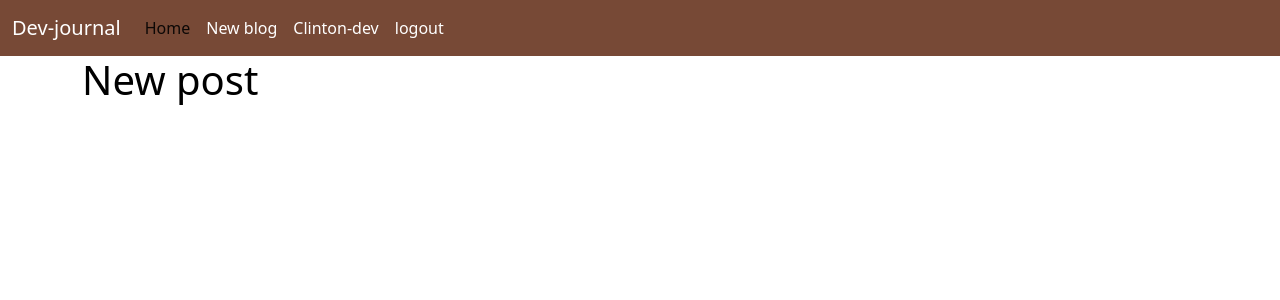
After one commit to Clinton-dev/my-dev-blog, a Flask app: page /create_post in a window 1280 px wide. The commit adds this page. Shown: the top 300 px of the page. Run offline with Flask 2, Linux system fonts and the light colour scheme; a user stored in the database is signed in.

```diff
--- a/blog/routes.py
+++ b/blog/routes.py
@@ -3,7 +3,7 @@ import secrets
 from PIL import Image
 from flask import redirect, render_template,url_for, flash, request
 from blog import app, db, bcrypt
-from blog.forms import RegistrationForm, LoginForm, UpdateProfileForm
+from blog.forms import RegistrationForm, LoginForm, UpdateProfileForm, PostForm
 from blog.models import User, Post, Comment
 from flask_login import login_required, login_user, current_user, logout_user
 
@@ -113,3 +113,8 @@ def profile():
         form.email.data = current_user.email
     img_file = url_for('static', filename='profile-pic/' + current_user.image_file)
     return render_template('profile.html', title="profile", user_img=img_file, form=form)
+
+@app.route("/create_post")
+@login_required
+def create_post():
+    return render_template("create_post.html", title="new blog post")
--- /dev/null
+++ b/blog/templates/create_post.html
@@ -0,0 +1,7 @@
+{% extends "layout.html"%}
+{% block content%}
+<div class="container">
+
+    <h1>New post</h1>
+</div>
+{% endblock%}
--- a/blog/templates/layout.html
+++ b/blog/templates/layout.html
@@ -27,7 +27,7 @@
             </li>
             {% if current_user.is_authenticated%}
               <li class="nav-item">
-                <a class="nav-link" href="#">New blog</a>
+                <a class="nav-link" href="{{url_for('create_post')}}">New blog</a>
               </li>
               <li class="nav-item">
                 <a class="nav-link" href="{{url_for('profile')}}">{{current_user.username}}</a>
```
Also changed, not shown: blog/forms.py (+7 -1 lines).
